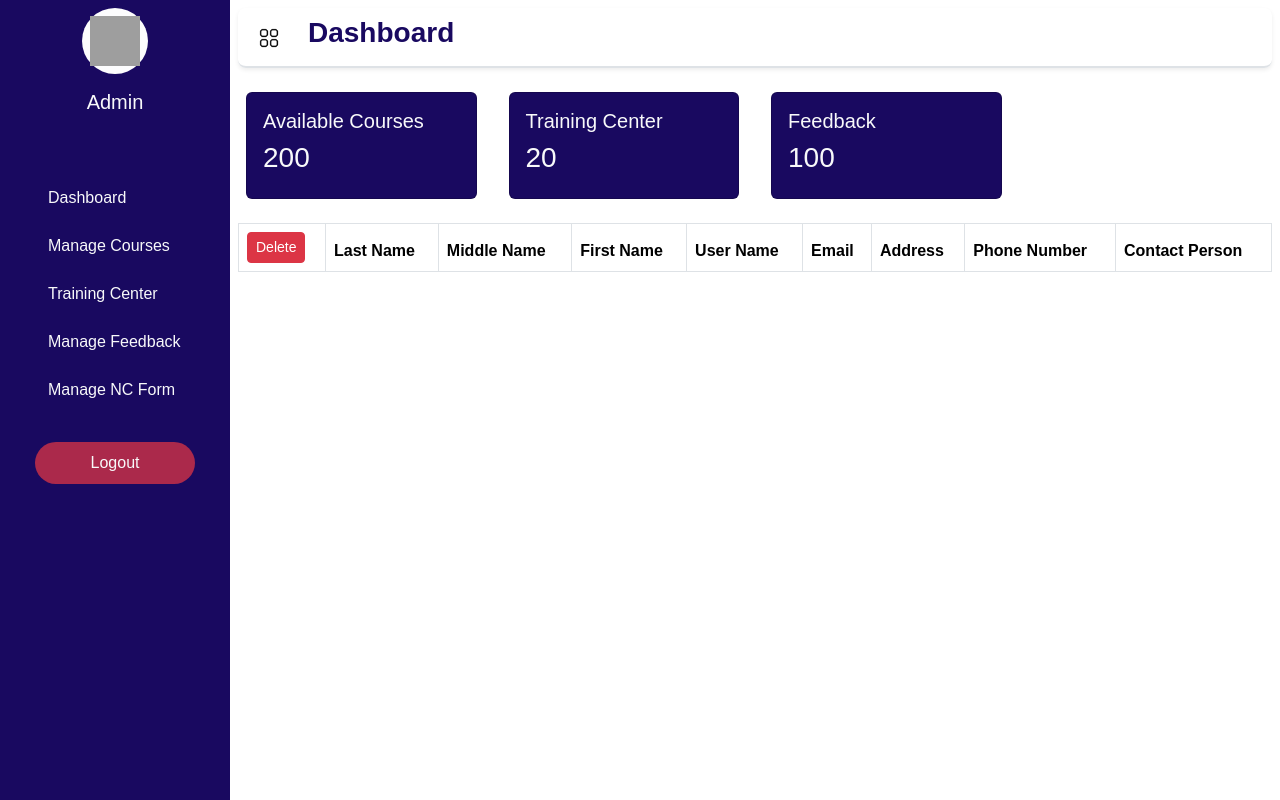
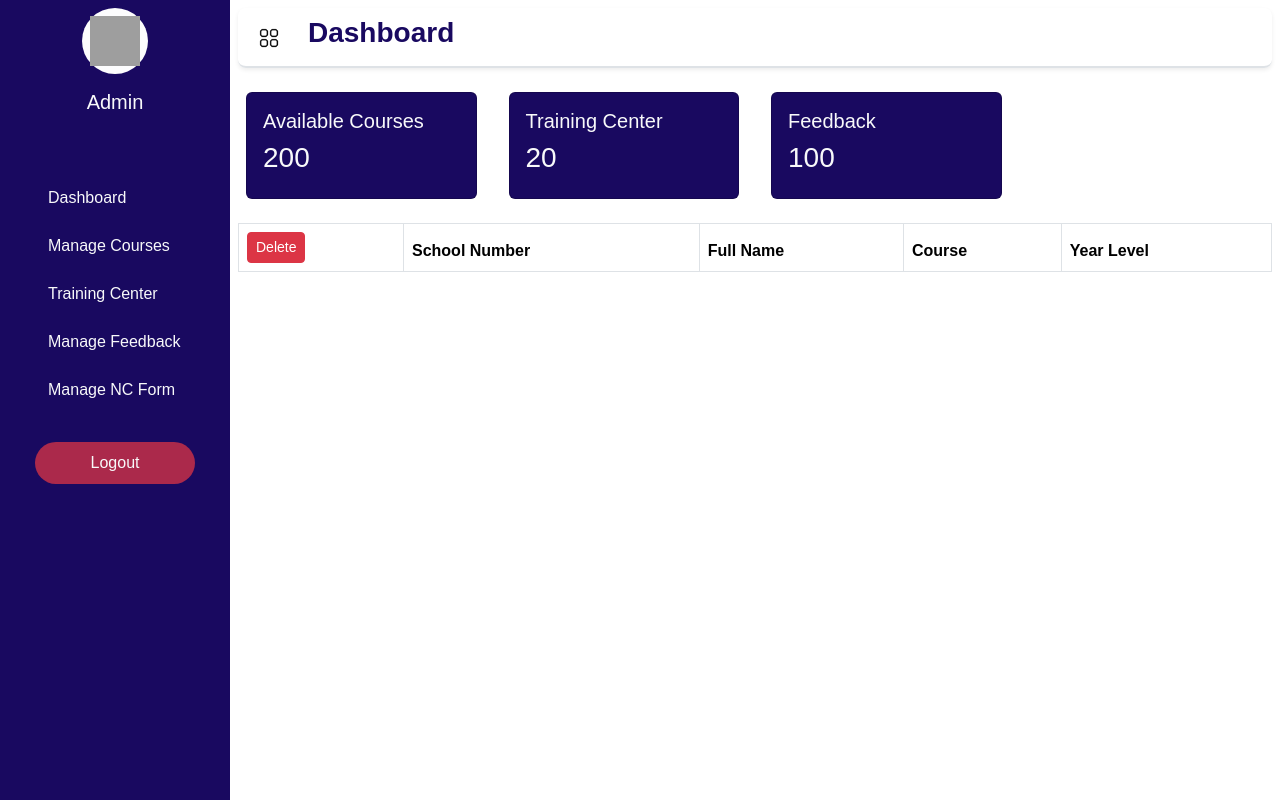
Before and after one commit to lyn212-cpu/Capstone, a PHP site: page /Admin/admin/Dashboard.php in a window 1280 px wide. Run offline with PHP 8.4, Linux system fonts and the light colour scheme; lists and menus that the app fills with data are empty; some libraries are stand-ins or nearby versions; grey boxes are pictures that could not be loaded.

Commit message:
Changes in column header for the admin roles
Sa backend conenct.php at sign up working pa dahil may problem sa credentials.

```diff
--- a/Admin/admin/Dashboard.php
+++ b/Admin/admin/Dashboard.php
@@ -118,14 +118,10 @@
                                 Delete
                             </button>
                         </th>
-                        <th>Last Name</th>
-                        <th>Middle Name</th>
-                        <th>First Name</th>
-                        <th>User Name</th>
-                        <th>Email</th>
-                        <th>Address</th>
-                        <th>Phone Number</th>
-                        <th>Contact Person</th>
+                        <th>School Number</th>
+                        <th>Full Name</th>
+                        <th>Course</th>
+                        <th>Year Level</th>
                     </tr>
                 </thead>
                 <tbody>
--- a/Backend/connect.php
+++ b/Backend/connect.php
@@ -2,7 +2,7 @@
 $host = "localhost";
 $username = "NC_Admin";
 $password = "AdminGroup3";
-$database = "NC Finder";
+$database = "nc_finder";
 
 $conn = new mysqli($host, $username, $password, $database);
 
--- a/UserInterface/Sign_Up.php
+++ b/UserInterface/Sign_Up.php
@@ -1,5 +1,6 @@
-                          <!DOCTYPE html>
+<!DOCTYPE html>
 <html lang="en">
+
 <head>
     <meta charset="UTF-8">
     <meta name="viewport" content="width=device-width, initial-scale=1.0">
```
Also changed, not shown: Admin/read_only_admin/Dashboard.php (+4 -8 lines), Admin/super_admin/Dashboard.php (+4 -8 lines).
